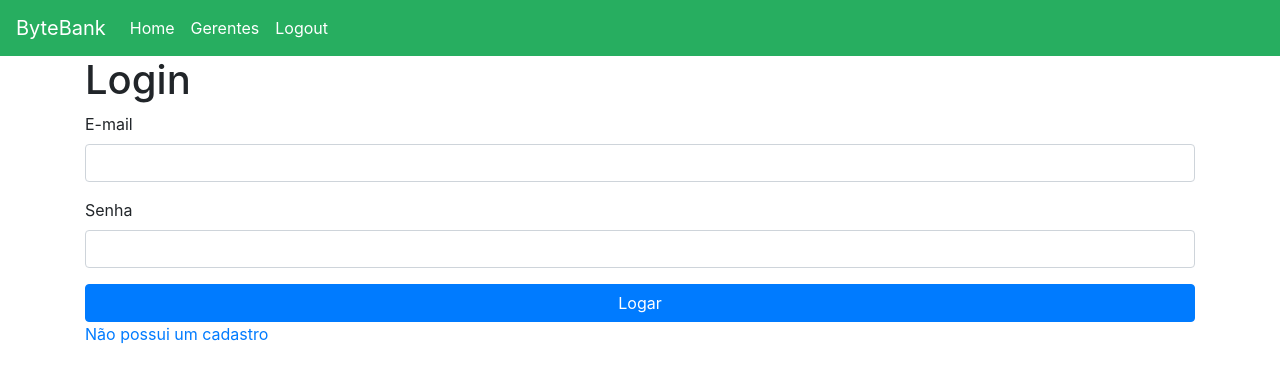
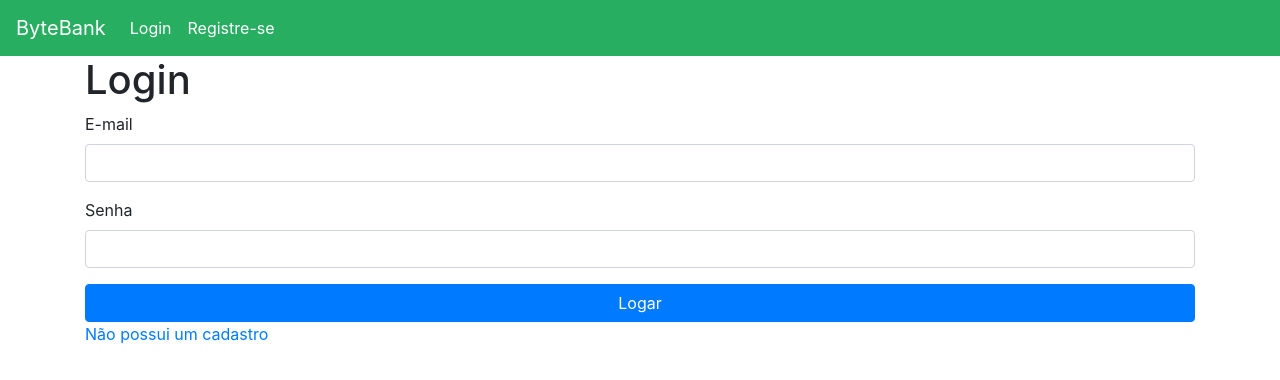
Before and after one commit to brunoamil/autenticacao-vuex, a Vue app: page /#/login in a window 1280 px wide. Shown: the top 380 px of the page. Built offline with nearby package versions, Linux system fonts and the light colour scheme.

Commit message:
alteracoes com vuex

```diff
--- a/package.json
+++ b/package.json
@@ -14,7 +14,8 @@
     "jquery": "^3.4.1",
     "popper.js": "^1.16.1",
     "vue": "^2.6.10",
-    "vue-router": "^3.1.3"
+    "vue-router": "^3.1.3",
+    "vuex": "^3.6.2"
   },
   "devDependencies": {
     "@vue/cli-plugin-babel": "^4.1.0",
--- /dev/null
+++ b/provedor.js
@@ -0,0 +1,19 @@
+import Vuex from "vuex";
+import Vue from "vue";
+Vue.use(Vuex);
+
+const estado = {
+  token: null,
+  usuario: {},
+};
+
+const mutations = {
+  DEFINIR_USUARIO_LOGADO(state, { token, usuario }) {
+    state.token = token;
+    state.usuario = usuario;
+  },
+};
+export default new Vuex.Store({
+  state: estado,
+  mutations: mutations,
+});
--- a/src/App.vue
+++ b/src/App.vue
@@ -1,48 +1,18 @@
 <template>
   <div id="app">
-    <nav class="navbar navbar-expand-lg navbar-bytebank">
-      <a class="navbar-brand" href="#">ByteBank</a>
-      <button class="navbar-toggler" type="button" data-toggle="collapse" data-target="#navbarSupportedContent" aria-controls="navbarSupportedContent" aria-expanded="false" aria-label="Toggle navigation">
-        <span class="navbar-toggler-icon"></span>
-      </button>
-      <div class="collapse navbar-collapse" id="navbarSupportedContent">
-        <ul class="navbar-nav mr-auto">
-          <li class="nav-item">
-            <router-link class="nav-link" to="/">Home</router-link>
-          </li>
-          <li class="nav-item">
-            <router-link to="/gerentes" class="nav-link">
-              Gerentes
-            </router-link>
-          </li>
-          <li class="nav-item">
-            <a href="#" class="nav-link" @click.prevent="efeatuarLogout">Logout</a>
-          </li>
-        </ul>
-      </div>
-    </nav>
+    <BarraNavegacao />
     <router-view/>
   </div>
 </template>
 <script>
+import BarraNavegacao from '@/components/BarraNavegacao';
 export default {
-  methods: {
-    efetuarLogout () {
-      localStorage.removeItem('token');
-      this.$router.push({ name: 'login'});
-    }
-  }
+ components: {
+   BarraNavegacao
+ }
 };
 </script>
 
 <style>
-.navbar {
-  background: #27ae60;
-}
-.navbar-bytebank a {
-  color: #fff;
-}
-.navbar-bytebank a:hover {
-  color: #000;
-}
+
 </style>
--- /dev/null
+++ b/src/components/BarraNavegacao.vue
@@ -0,0 +1,38 @@
+<template>
+   <nav class="navbar navbar-expand-lg navbar-bytebank">
+      <a class="navbar-brand" href="#">ByteBank</a>
+      <button class="navbar-toggler" type="button" data-toggle="collapse" data-target="#navbarSupportedContent" aria-controls="navbarSupportedContent" aria-expanded="false" aria-label="Toggle navigation">
+        <span class="navbar-toggler-icon"></span>
+      </button>
+      <div class="collapse navbar-collapse" id="navbarSupportedContent">
+        <BarraNavegacaoLogado v-if="usuarioEstaLogado"/>
+        <BarraNavegacaoDeslogado v-else />
+      </div>
+    </nav>
+</template>
+<script>
+import BarraNavegacaoLogado from './BarraNavegacaoLogado';
+import BarraNavegacaoDeslogado from './BarraNavegacaoDeslogado';
+export default {
+ components: {
+   BarraNavegacaoLogado,
+   BarraNavegacaoDeslogado
+ },
+  computed: {
+    usuarioEstaLogado(){
+      return Boolean(localStorage.getItem('token'));
+    }
+  }
+};
+</script>
+<style>
+.navbar {
+  background: #27ae60;
+}
+.navbar-bytebank a {
+  color: #fff;
+}
+.navbar-bytebank a:hover {
+  color: #000;
+}
+</style>
--- /dev/null
+++ b/src/components/BarraNavegacaoDeslogado.vue
@@ -0,0 +1,13 @@
+<template>
+   <ul class="navbar-nav mr-auto">
+          <li class="nav-item">
+            <router-link class="nav-link" to="/login">Login</router-link>
+          </li>
+          <li class="nav-item">
+            <router-link to="/cadastre-se" class="nav-link">
+              Registre-se
+            </router-link>
+          </li>
+        </ul>
+</template>
+<script>
--- /dev/null
+++ b/src/components/BarraNavegacaoLogado.vue
@@ -0,0 +1,25 @@
+<template>
+   <ul class="navbar-nav mr-auto" v-if="usuarioEstaLogado">
+          <li class="nav-item">
+            <router-link class="nav-link" to="/">Home</router-link>
+          </li>
+          <li class="nav-item">
+            <router-link to="/gerentes" class="nav-link">
+              Gerentes
+            </router-link>
+          </li>
+          <li class="nav-item">
+            <a href="#" class="nav-link" @click.prevent="efeatuarLogout">Logout</a>
+          </li>
+        </ul>
+</template>
+<script>
+export default {
+  methods: {
+    efetuarLogout () {
+      localStorage.removeItem('token');
+      this.$router.push({ name: 'login'});
+    }
+  }
+};
+</script>
--- a/src/main.js
+++ b/src/main.js
@@ -1,6 +1,8 @@
 import Vue from "vue";
 import App from "./App.vue";
 import router from "./router";
+import provedor from "./provedor";
+
 import "bootstrap";
 import "bootstrap/dist/css/bootstrap.min.css";
 import http from "@/http";
@@ -11,5 +13,6 @@ Vue.prototype.$http = http;
 
 new Vue({
   router,
+  store: provedor,
   render: (h) => h(App),
 }).$mount("#app");
--- a/src/views/Login.vue
+++ b/src/views/Login.vue
@@ -28,7 +28,13 @@ export default {
       this.$http.post('auth/login', this.usuario)
       .then(response => {
         console.log(response);
-        localStorage.setItem('token', response.data.acesses_token);
+        // localStorage.setItem('token', response.data.acesses_token);
+        // this.$store.state.token = response.data.acesses_token;
+        // this.$store.state.usuario = response.data.user;
+        this.$store.commit('DEFINIR_USUARIO_LOGADO', {
+          token: response.data.access_token,
+          usuario: response.data.user
+        });
         this.$router.push({name: 'gerentes'});
       })
       .catch(erro => console.log(erro));
```
Also changed, not shown: 1 other file (tests, documents, lock files or other folders).
